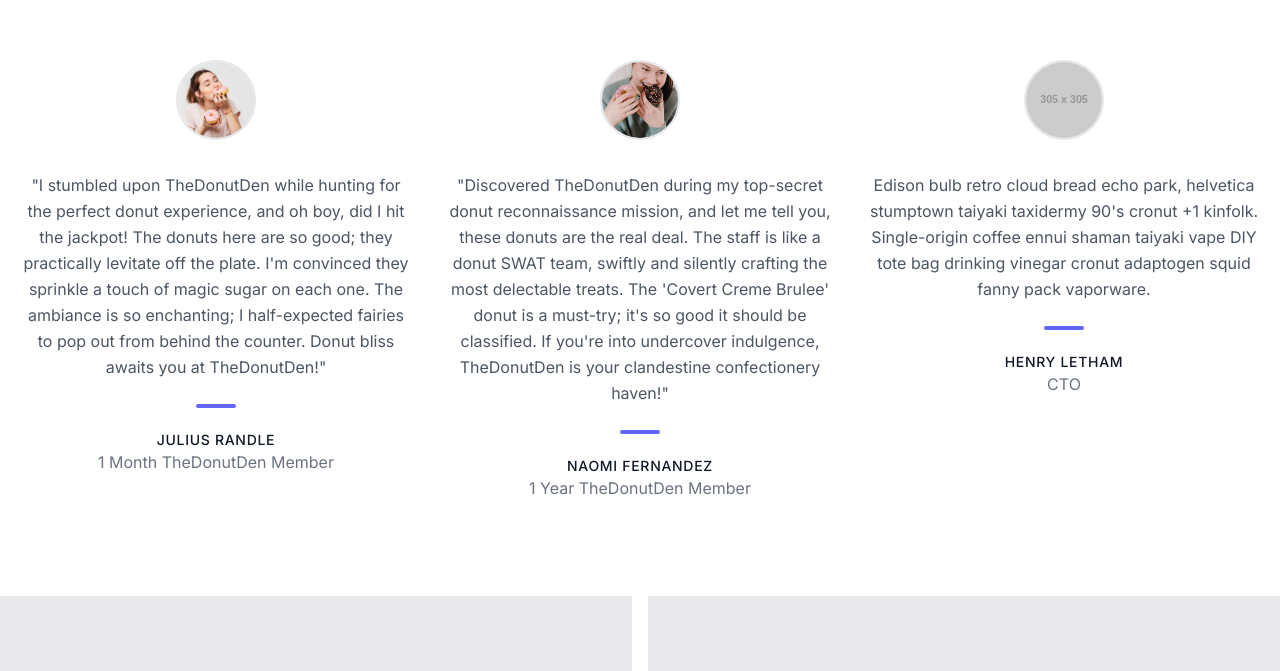
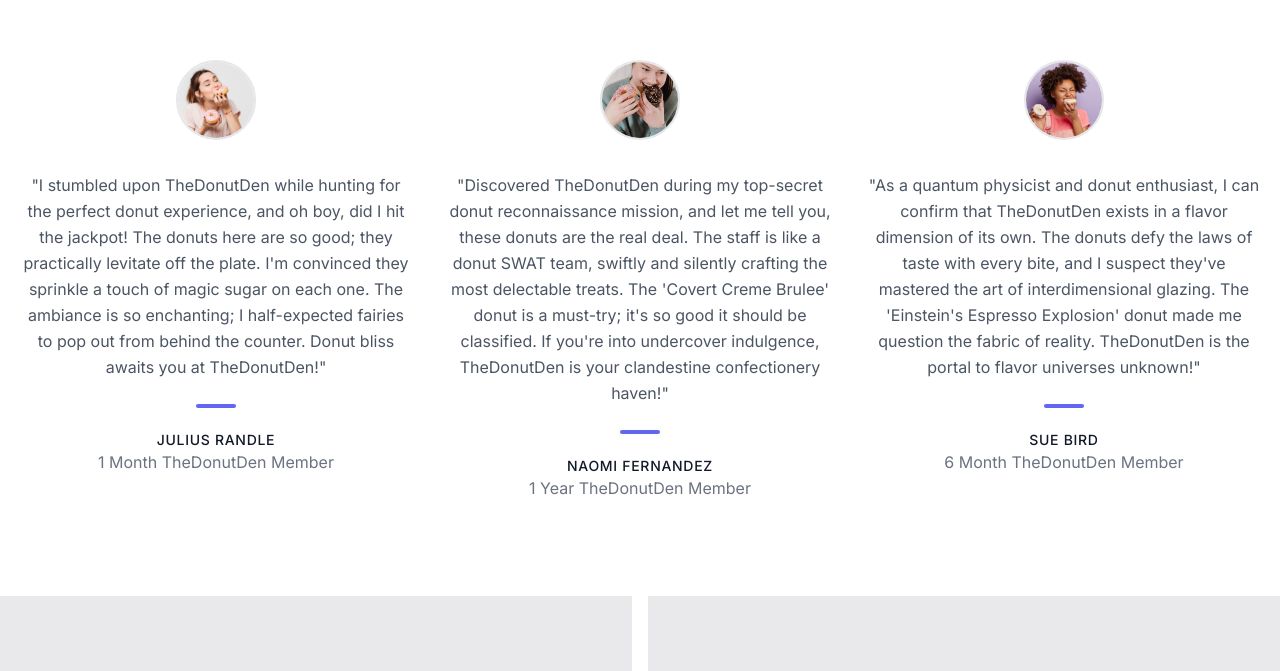
Before and after one commit to divanand13/is218-final---Div-and-Josue, a Next.js app in the folder donutshop/: page / in a window 1280 px wide. Shown: the part 682-1353 px from the top of the page. Built offline with nearby package versions, Linux system fonts and the light colour scheme.

Commit message:
third testimonial #12

```diff
--- a/donutshop/src/app/components/testimonials.tsx
+++ b/donutshop/src/app/components/testimonials.tsx
@@ -25,11 +25,11 @@ const Testimonials = () => {
             </div>
             <div className="lg:w-1/3 lg:mb-0 p-4">
               <div className="h-full text-center">
-                <img alt="testimonial" className="w-20 h-20 mb-8 object-cover object-center rounded-full inline-block border-2 border-gray-200 bg-gray-100" src="https://dummyimage.com/305x305"/>
-                <p className="leading-relaxed">Edison bulb retro cloud bread echo park, helvetica stumptown taiyaki taxidermy 90's cronut +1 kinfolk. Single-origin coffee ennui shaman taiyaki vape DIY tote bag drinking vinegar cronut adaptogen squid fanny pack vaporware.</p>
+                <img alt="testimonial" className="w-20 h-20 mb-8 object-cover object-center rounded-full inline-block border-2 border-gray-200 bg-gray-100" src="/images/testimonial3.jpg"/>
+                <p className="leading-relaxed">"As a quantum physicist and donut enthusiast, I can confirm that TheDonutDen exists in a flavor dimension of its own. The donuts defy the laws of taste with every bite, and I suspect they've mastered the art of interdimensional glazing. The 'Einstein's Espresso Explosion' donut made me question the fabric of reality. TheDonutDen is the portal to flavor universes unknown!"</p>
                 <span className="inline-block h-1 w-10 rounded bg-indigo-500 mt-6 mb-4"></span>
-                <h2 className="text-gray-900 font-medium title-font tracking-wider text-sm">HENRY LETHAM</h2>
-                <p className="text-gray-500">CTO</p>
+                <h2 className="text-gray-900 font-medium title-font tracking-wider text-sm">SUE BIRD</h2>
+                <p className="text-gray-500">6 Month TheDonutDen Member</p>
               </div>
             </div>
           </div>
```
Also changed, not shown: donutshop/public/images/testimonial3.jpg (added).
